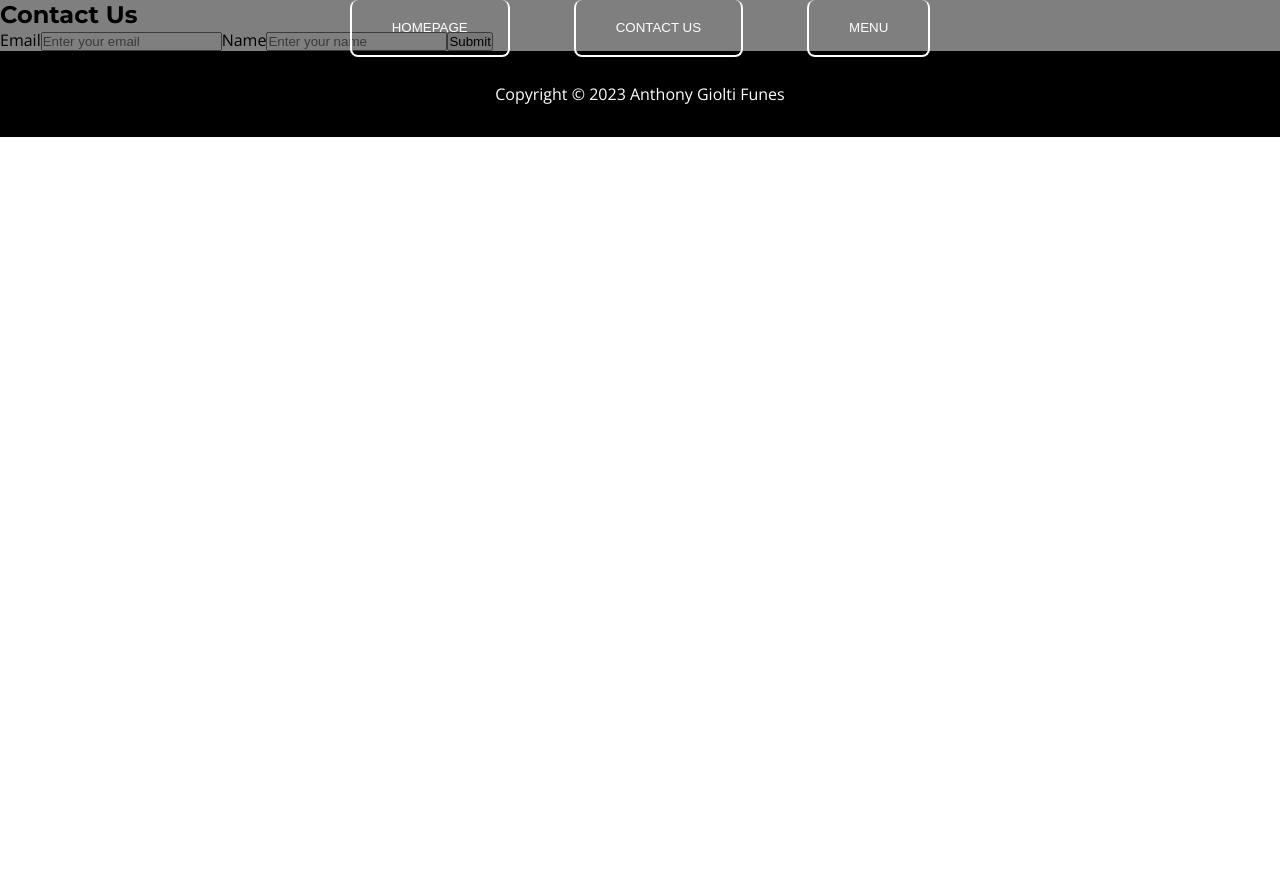
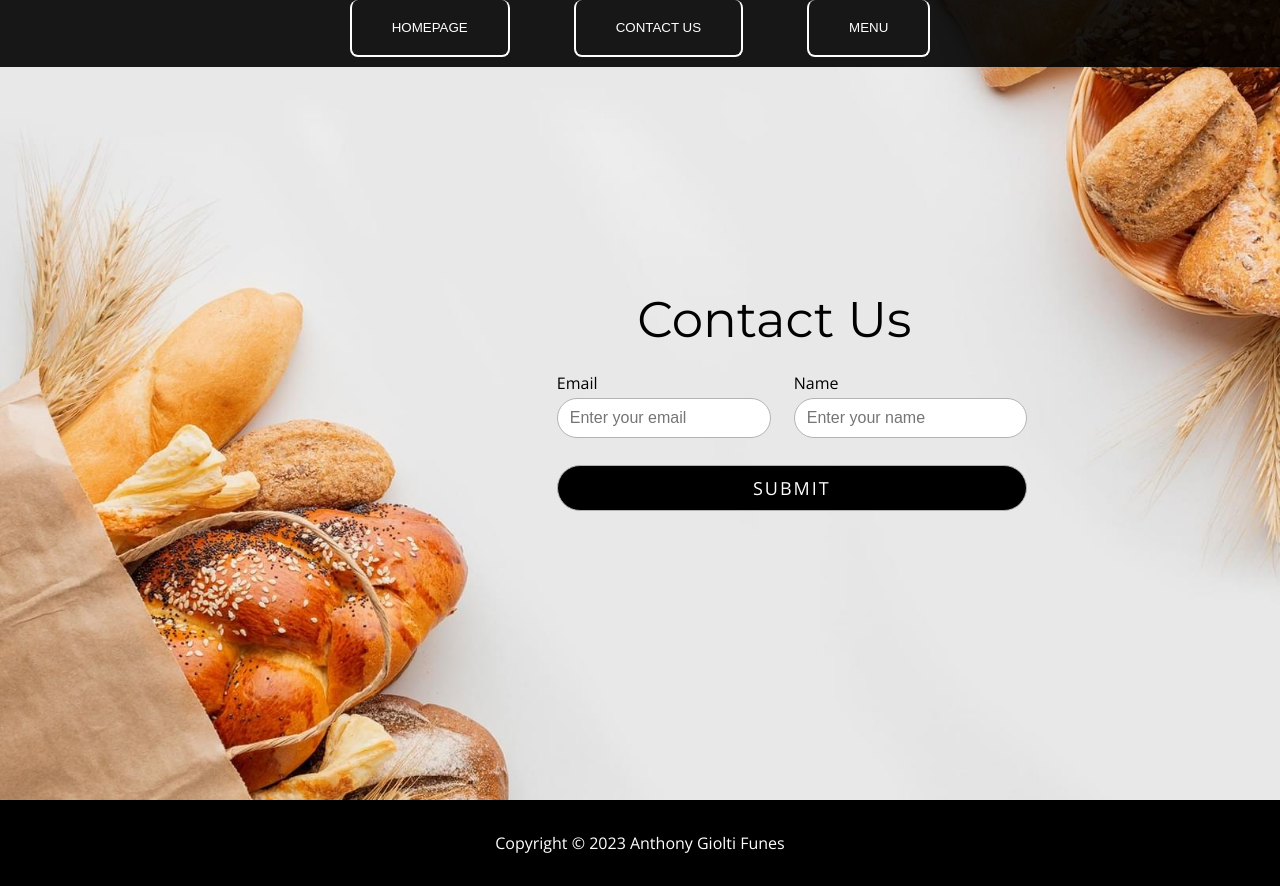
Before and after one commit to Gioant/odin-resto, a website built with webpack: page dist/index.html in a window 1280 px wide. Both pictures are taken after a click on the button "CONTACT US". Before the commit the page ends 800 px from the top, so only its background shows below. Built offline with nearby package versions, Linux system fonts and the light colour scheme.

```diff
--- a/src/styles/style.css
+++ b/src/styles/style.css
@@ -141,13 +141,11 @@
     top: 0;
     left: 0;
     width: 100%;
-    background-color: rgba(0, 0, 0, 0.5);
+    background-color: rgba(0, 0, 0, 0.9);
     padding: 0 10px 10px 10px;
     display: flex;
     justify-content: center;
     gap: 4rem;
-    /* transform: perspective(500px) rotateX(15deg);
-    z-index: 1; */
 }
 
 nav button {
@@ -170,3 +168,70 @@
     color: #000;
     transition: .25s ease-in-out;
 }
+
+
+
+#contact-section {
+    display: flex;
+    justify-content: center;
+    align-items: center;
+    background-image: url('../assets/pics/contactBread.jpeg');
+    background-position: 50% 50%;
+    background-repeat: no-repeat;
+    background-size: cover;
+    height: 100vh;
+}
+
+#top {
+    padding-left: 21%;
+    width: 55%;
+}
+
+#top>h2 {
+    font-weight: 400;
+    font-size: 50px;
+    text-align: center;
+}
+
+#top>form {
+    padding-top: 5%;
+    display: grid;
+    grid-template-columns: repeat(2, auto);
+    grid-template-rows: repeat(2, auto);
+    gap: .25rem;
+}
+
+#top>form>label {
+    grid-row: 1;
+}
+
+#top>form>input {
+    padding: 10px 12px;
+    border: 1px solid #b3b3b3;
+    border-radius: 50px;
+    font-size: inherit;
+}
+
+#email {
+    margin-right: 8%;
+}
+
+
+#top>form>button {
+    margin-top: 5%;
+    padding: 10px 12px;
+    grid-column: span 2;
+    border-radius: 50px;
+    border: 1px solid #b3b3b3;
+    background-color: #000;
+    color: #fff;
+    font-size: 18px;
+    text-transform: uppercase;
+    font-weight: 400;
+    letter-spacing: 2px;
+    font-family: 'Open Sans', sans-serif;
+}
+
+#top>form button:hover {
+    background-color: #4d4d4d;
+}
```
Also changed, not shown: src/assets/menuItems/1.jpeg (added), src/assets/menuItems/2.jpeg (added), src/assets/menuItems/3.jpeg (added), src/assets/menuItems/4.jpeg (added), src/assets/menuItems/5.jpeg (added), src/assets/menuItems/6.jpeg (added).
